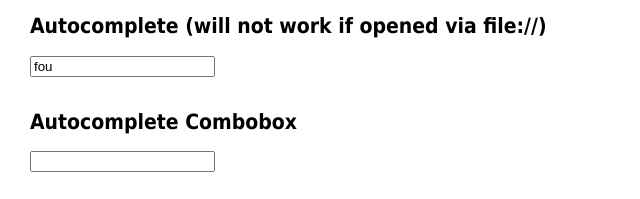
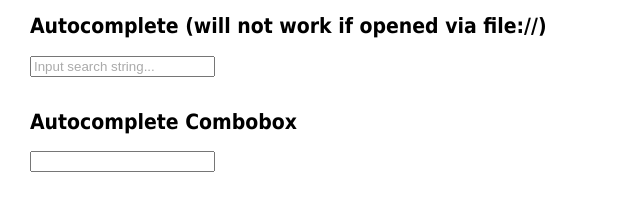
Before and after one commit to celtra/reform, a website with bundled scripts: page demo/index.html in a window 1280 px wide. Shown: the part 598-797 px from the top of the page, 0-640 px from the left. Built offline with nearby package versions, Linux system fonts and the light colour scheme.

Commit message:
demo clean up

```diff
--- a/demo/index.html
+++ b/demo/index.html
@@ -174,10 +174,10 @@
 
         <h2>Autocomplete Inline</h2>
 
-        <input id="autocomplete-inline" data-arrow data-placeholder="Type to search..." class="reform-autocompletebox" type="text" value="4" />
+        <input id="autocomplete-inline" data-arrow data-placeholder="Type to search..." class="reform-autocompletebox" type="text" />
 
         <h2>Autocomplete (will not work if opened via file://)</h2>
-        <input class="reform-autocompletebox" data-title="fou" type="text" data-delay="500" data-url="./demo.json" />
+        <input class="reform-autocompletebox" type="text" data-delay="500" data-url="./demo.json" />
 
         <br><br>
 
```
Also changed, not shown: demo/demo.css (+0 -8 lines).
